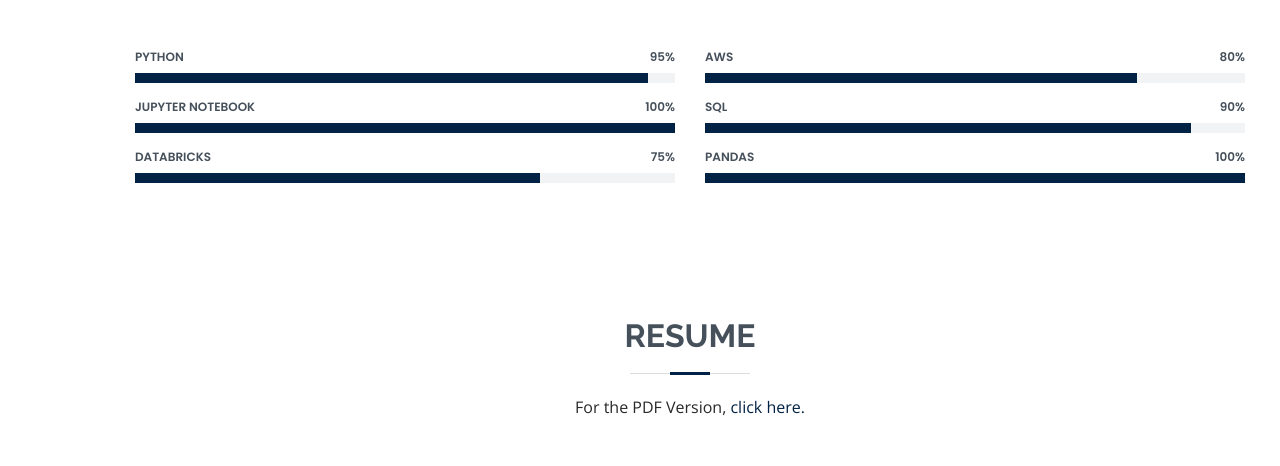
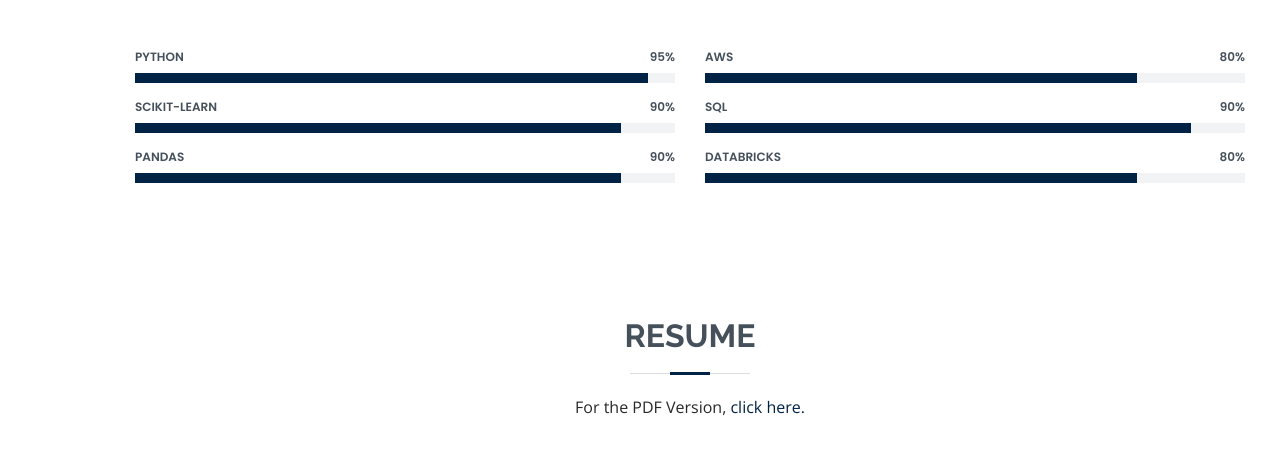
Before and after one commit to laternader/laternader.github.io, a plain HTML site: page index.html in a window 1280 px wide. Shown: the part 2008-2474 px from the top of the page. Drawn offline with nearby package versions, Linux system fonts and the light colour scheme.

Commit message:
update skills

```diff
--- a/index.html
+++ b/index.html
@@ -191,16 +191,16 @@
             </div>
 
             <div class="progress">
-              <span class="skill">jupyter notebook <i class="val">100%</i></span>
+              <span class="skill">Scikit-learn <i class="val">90%</i></span>
               <div class="progress-bar-wrap">
-                <div class="progress-bar" role="progressbar" aria-valuenow="100" aria-valuemin="0" aria-valuemax="100"></div>
+                <div class="progress-bar" role="progressbar" aria-valuenow="90" aria-valuemin="0" aria-valuemax="100"></div>
               </div>
             </div>
 
             <div class="progress">
-              <span class="skill">DataBricks <i class="val">75%</i></span>
+              <span class="skill">Pandas <i class="val">90%</i></span>
               <div class="progress-bar-wrap">
-                <div class="progress-bar" role="progressbar" aria-valuenow="75" aria-valuemin="0" aria-valuemax="100"></div>
+                <div class="progress-bar" role="progressbar" aria-valuenow="90" aria-valuemin="0" aria-valuemax="100"></div>
               </div>
             </div>
 
@@ -223,9 +223,9 @@
             </div>
 
             <div class="progress">
-              <span class="skill">Pandas <i class="val">100%</i></span>
+              <span class="skill">Databricks <i class="val">80%</i></span>
               <div class="progress-bar-wrap">
-                <div class="progress-bar" role="progressbar" aria-valuenow="100" aria-valuemin="0" aria-valuemax="100"></div>
+                <div class="progress-bar" role="progressbar" aria-valuenow="80" aria-valuemin="0" aria-valuemax="100"></div>
               </div>
             </div>
 
```
